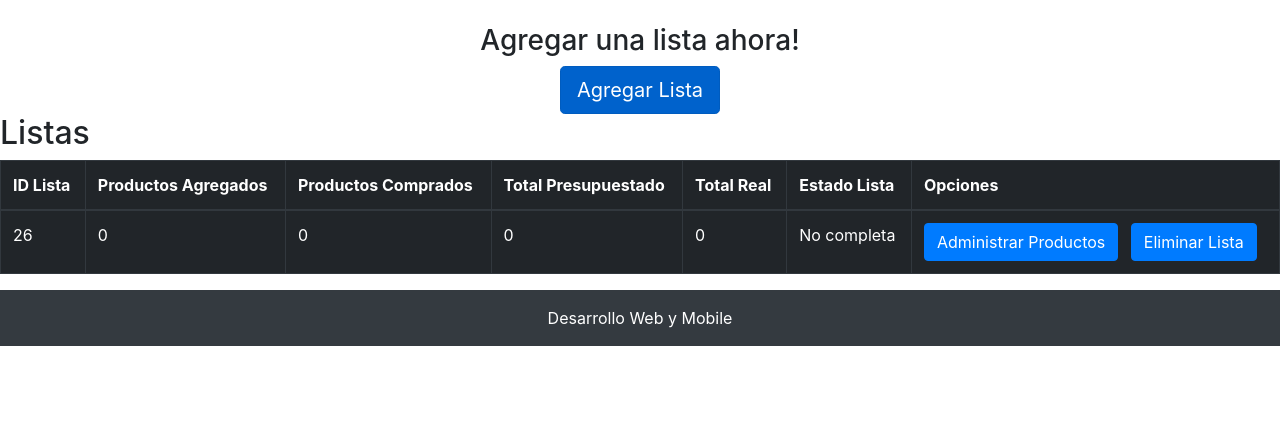
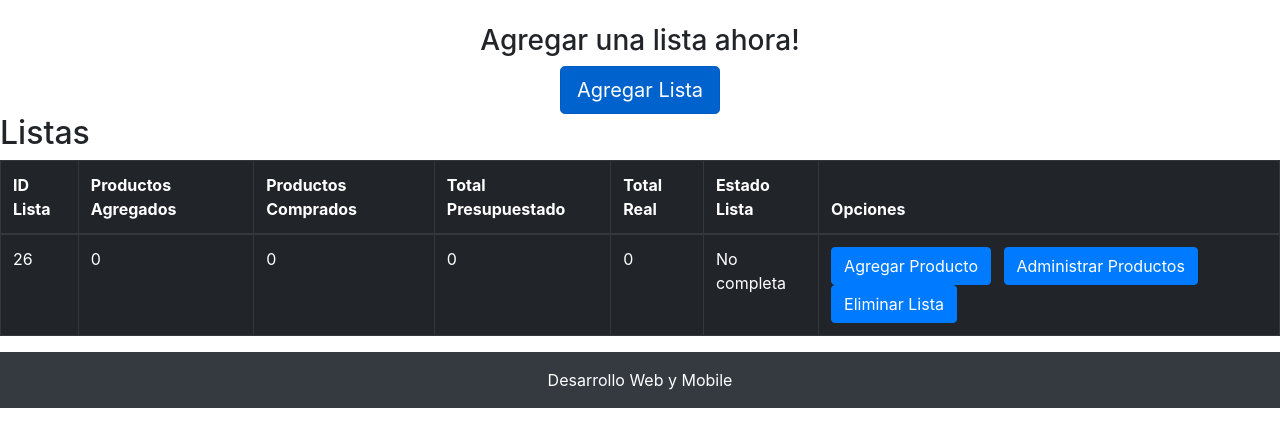
Before and after one commit to hecjara/examen_dwy4191, a Django app: page /listar_listas/ in a window 1280 px wide. Shown: the part 56-503 px from the top of the page. Run offline with Django 3.2, Linux system fonts and the light colour scheme; data comes from the database, SQL or seed files in the repository; both versions use the stored data as it was after the commit; some libraries are stand-ins or nearby versions.

Commit message:
agregada funcionalidad de agregar productos a la lista desde el listar_listas.html

```diff
--- a/core/templates/core/listar_listas.html
+++ b/core/templates/core/listar_listas.html
@@ -59,6 +59,7 @@
                 <td>{{ l.costo_total_real }}</td>
                 <td>{{ l.estadoLista.nombre }}</td>
                 <td>
+                    <a class="btn btn-primary mr-2" href="{% url 'form_producto' l.id %}">Agregar Producto</a>
                     <a class="btn btn-primary mr-2" href="{% url 'listar_productos' l.id %}" >Administrar Productos</a>
                     <a class="btn btn-primary" href="{% url 'eliminar_lista' l.id %}">Eliminar Lista</a>
 
--- a/core/urls.py
+++ b/core/urls.py
@@ -1,6 +1,6 @@
 
 from django.urls import path
-from .views import home, listar_listas, agregarlista, eliminar_lista, listar_productos, agregartienda, listar_solicitud, aprobartienda, rechazartienda, eliminarsolicitud, tiendasrechazadas, tiendasaprobadas
+from .views import home, listar_listas, agregarlista, eliminar_lista, listar_productos, agregartienda, listar_solicitud, aprobartienda, rechazartienda, eliminarsolicitud, tiendasrechazadas, tiendasaprobadas, form_producto
 
 
 
@@ -17,5 +17,8 @@ urlpatterns = [
     path('eliminar_solicitud/<id>/', eliminarsolicitud, name="eliminar_solicitud"),
     path('tiendas_rechazadas/', tiendasrechazadas, name="tiendas_rechazadas"),
     path('tiendas_aprobadas/', tiendasaprobadas, name="tiendas_aprobadas"),
+    path('form_producto/<id>/', form_producto, name="form_producto"),
+
+
 
 ]
--- a/core/views.py
+++ b/core/views.py
@@ -4,31 +4,34 @@ from django.contrib import messages
 
 # Create your views here.
 
+
 def home(request):
     return render(request, 'core/home.html')
+
 
 def tiendasrechazadas(request):
     rechazadas = Tienda.objects.filter(estado_tienda=3)
     return render(request, 'core/tiendas_rechazadas.html', {
-        'rechazadas':rechazadas
+        'rechazadas': rechazadas
     })
+
 
 def tiendasaprobadas(request):
     aprobadas = Tienda.objects.filter(estado_tienda=2)
     return render(request, 'core/tiendas_aprobadas.html', {
-        'aprobadas':aprobadas
+        'aprobadas': aprobadas
     })
 
 
 ####################################################################################################################
-                                                #CRUD LISTAS
+    # CRUD LISTAS
 ####################################################################################################################
 
-#metodo para agregar listas
+# metodo para agregar listas
 def agregarlista(request):
-    #valores por defecto para una lista recien creada var0 y var1
-    var0 = 0    #con var0 quiere decir que la lista comenzara con ambas cantidades de producto en 0 de igual manera para los valores de dinero pues no tendra productos agregados que contar
-    var1 = 1    #var1 quiere decir el id 1 de estados el cual corresponde al estado de la lista "No completada"
+    # valores por defecto para una lista recien creada var0 y var1
+    var0 = 0  # con var0 quiere decir que la lista comenzara con ambas cantidades de producto en 0 de igual manera para los valores de dinero pues no tendra productos agregados que contar
+    var1 = 1  # var1 quiere decir el id 1 de estados el cual corresponde al estado de la lista "No completada"
 
     lista = Lista()
     lista.total_productos_agregados = var0
@@ -46,18 +49,22 @@ def agregarlista(request):
         messages.error(request, 'No se ha podido agregar la lista')
     return redirect('listado_listas')
 
-#metodo para listar las listas
+# metodo para listar las listas
+
+
 def listar_listas(request):
 
     listas = Lista.objects.all()
 
     return render(request, 'core/listar_listas.html', {
-        'listas':listas
+        'listas': listas
     })
 
-#metodo para eliminar listas
+# metodo para eliminar listas
+
+
 def eliminar_lista(request, id):
-    #buscar la lista a eliminar
+    # buscar la lista a eliminar
     lista = Lista.objects.get(id=id)
 
     try:
@@ -70,38 +77,75 @@ def eliminar_lista(request, id):
     return redirect('listado_listas')
 
 ####################################################################################################################
-                                                #CRUD PRODUCTOS
+    # CRUD PRODUCTOS
 ####################################################################################################################
 
+
 def listar_productos(request, id):
-    #Producto.lista es la FK de lista en la tabla producto
-    #obtener los productos que tengan el id de la lista seleccionada
+    # Producto.lista es la FK de lista en la tabla producto
+    # obtener los productos que tengan el id de la lista seleccionada
     productos = Producto.objects.filter(lista=id)
 
     return render(request, 'core/listar_productos.html', {
-        'productos':productos
+        'productos': productos
     })
 
+def form_producto(request, id):
+    li = Lista.objects.get(id=id)
+    ti = Tienda.objects.all()
+    variables = {
+        'li':li,
+        'ti':ti
+    }
 
+    if request.POST:
+        producto = Producto()
+        lis = Lista()
+        lis.id = request.POST.get('txtidlista')
+        producto.lista = lis
+        producto.nombre = request.POST.get('txtnombre')
+        producto.costo_presupuestado = request.POST.get('txtpresu')
+        producto.costo_real = request.POST.get('txtreal')
+        producto.notas_adicionales = request.POST.get('txtnotas')
+        estado = EstadoProducto()
+        estado.id = 2 #no comprado por defecto
+        producto.estadoProducto = estado
+        tienda = Tienda()
+        tienda.id = request.POST.get('cbotienda')
+        producto.tienda = tienda
+
+        try:
+            producto.save()
+            variables['mensaje'] = 'El producto ha sido agregado a la lista'
+        except:
+            variables['mensaje'] = 'Error al intentar agregar el producto a la lista'
+
+    return render(request, 'core/form_producto.html', variables)
+
+#except Exception as e:
+#variables['mensaje'] = 'no guardado '+ str(e)
 
 ####################################################################################################################
-                                                #CRUD TIENDAS
+       # CRUD TIENDAS
 ####################################################################################################################
-#listar solicitudes de tiendas con estado pendiente
+# listar solicitudes de tiendas con estado pendiente
 def listar_solicitud(request):
     pendientes = Tienda.objects.filter(estado_tienda=1)
     return render(request, 'core/listar_solicitud.html', {
-        'pendientes':pendientes
+        'pendientes': pendientes
     })
 
-#solicitud para agregar tienda
+# solicitud para agregar tienda
+
+
 def agregartienda(request):
-    var1 = 1    #estado por defecto de la tienda pendiente, el admin lo pasara a estado 2 o 3 (aceptado o rechazado respectivamente)
+    # estado por defecto de la tienda pendiente, el admin lo pasara a estado 2 o 3 (aceptado o rechazado respectivamente)
+    var1 = 1
     regiones = Region.objects.all()
     comunas = Comuna.objects.all()
     variables = {
-        'regiones':regiones,
-        'comunas':comunas
+        'regiones': regiones,
+        'comunas': comunas
     }
 
     if request.POST:
@@ -113,7 +157,7 @@ def agregartienda(request):
         comuna.id = request.POST.get('cbocomuna')
         tienda.comuna = comuna
         estado = EstadoTienda()
-        estado.id = var1 #pendiente por defecto
+        estado.id = var1  # pendiente por defecto
         tienda.estado_tienda = estado
 
         try:
@@ -124,12 +168,14 @@ def agregartienda(request):
 
     return render(request, 'core/form_tienda.html', variables)
 
-#aprobar la solicitud
+# aprobar la solicitud
+
+
 def aprobartienda(request, id):
     tienda = Tienda.objects.get(id=id)
 
     estado = EstadoTienda()
-    estado.id = 2   #2 = aprobado
+    estado.id = 2  # 2 = aprobado
     tienda.estado_tienda = estado
 
     try:
@@ -140,12 +186,14 @@ def aprobartienda(request, id):
 
     return redirect('listar_solicitud')
 
-#rechazhar la solicitud
+# rechazhar la solicitud
+
+
 def rechazartienda(request, id):
     tienda = Tienda.objects.get(id=id)
 
     estado = EstadoTienda()
-    estado.id = 3   #3 = rechazado
+    estado.id = 3  # 3 = rechazado
     tienda.estado_tienda = estado
 
     try:
@@ -156,13 +204,16 @@ def rechazartienda(request, id):
 
     return redirect('listar_solicitud')
 
-#eliminar la solicitud
+# eliminar la solicitud
+
+
 def eliminarsolicitud(request, id):
     tienda = Tienda.objects.get(id=id)
 
     try:
         tienda.delete()
-        messages.success(request, "La solicitud ha sido eliminada correctamente")
+        messages.success(
+            request, "La solicitud ha sido eliminada correctamente")
     except:
         messages.error(request, "Error al intentar eliminar la solicitud")
     return redirect('listar_solicitud')
```
Also changed, not shown: core/templates/core/form_producto.html (+54 -0 lines), core/templates/core/listar_productos.html (+27 -4 lines), db.sqlite3.
